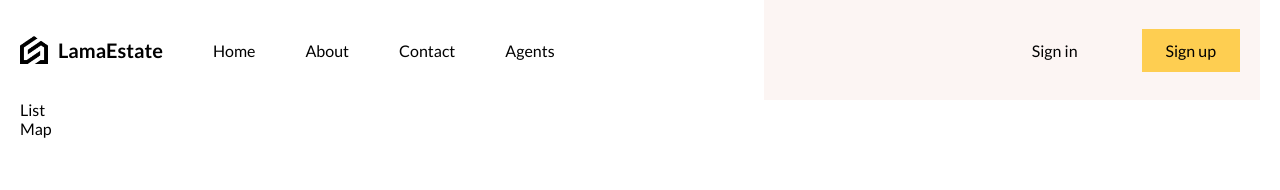
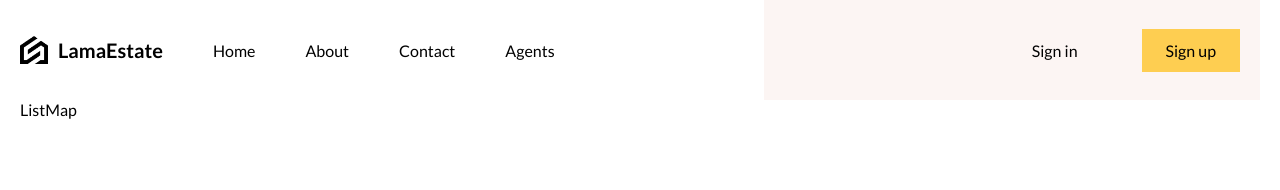
Before and after one commit to zixx-bit/estate-ui, a React (Vite) app: page /list in a window 1280 px wide. Shown: the top 190 px of the page. Built offline with nearby package versions, Linux system fonts and the light colour scheme.

Commit message:
listPage update

```diff
--- a/src/routes/listPage/listPage.scss
+++ b/src/routes/listPage/listPage.scss
@@ -1,3 +1,6 @@
 .listPage{
+    display: flex;
 
+    .listConatiner{}
+    .mapContainer{}
 }
```
